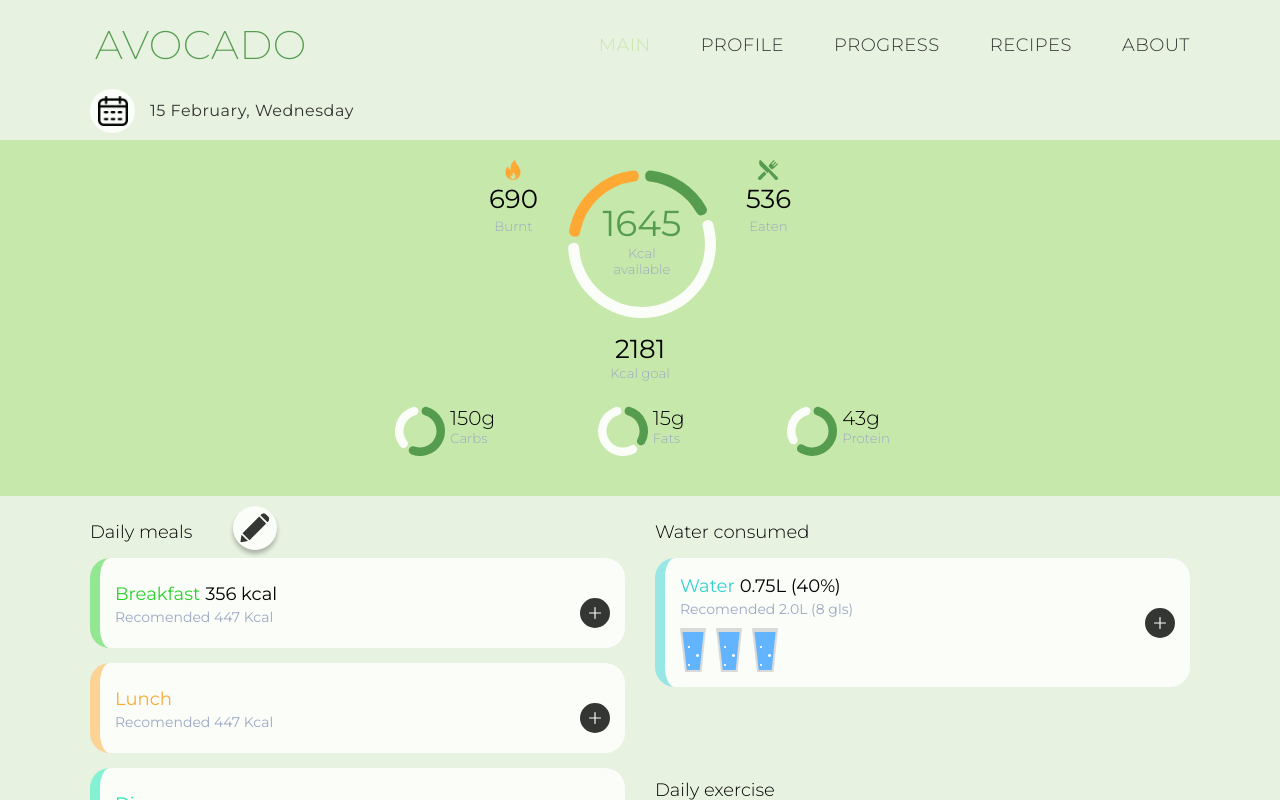
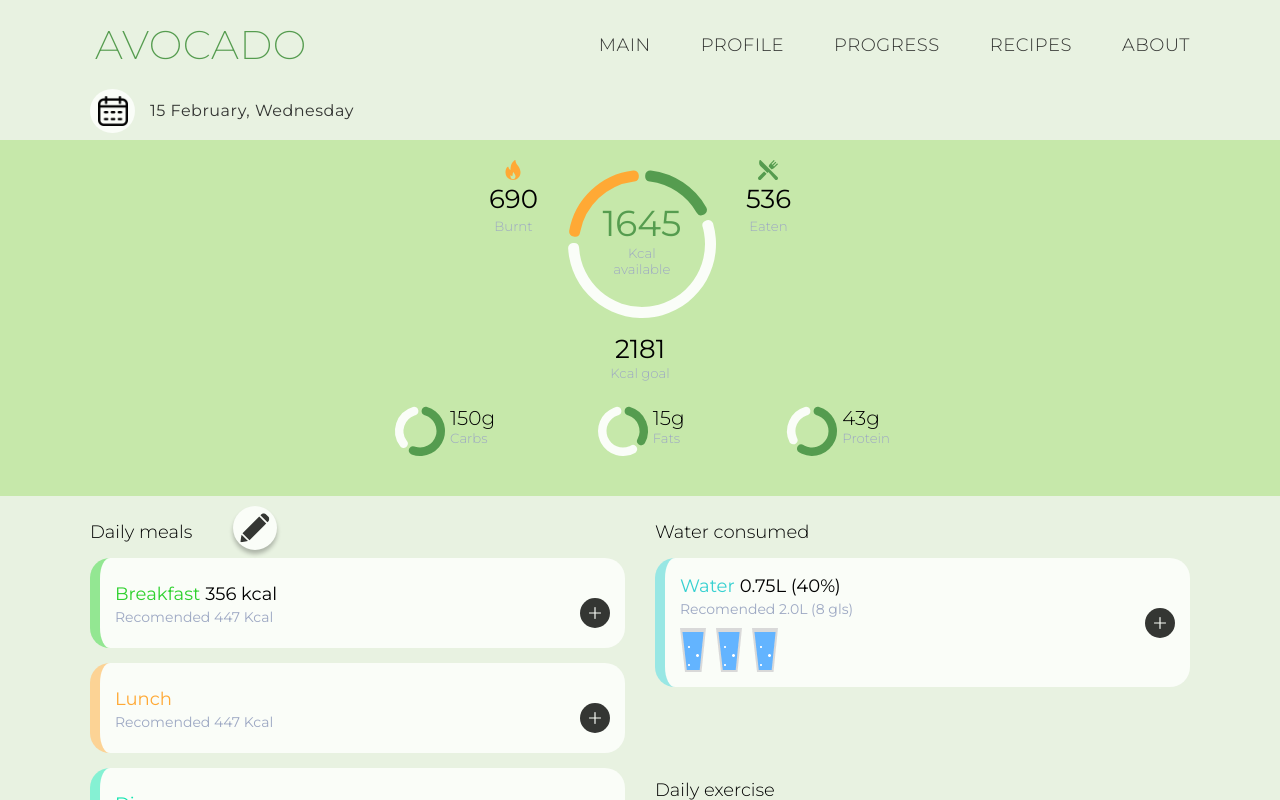
Before and after one commit to mitjasha/avocado, a React (Create React App) app: page /main in a window 1280 px wide. In both pictures the pointer is over the item "MAIN". Shown: the top 800 px of the page. Built offline with nearby package versions, Linux system fonts and the light colour scheme.

Commit message:
fix: fix header hover

```diff
--- a/src/components/NavComponent/NavComponent.scss
+++ b/src/components/NavComponent/NavComponent.scss
@@ -22,11 +22,13 @@
     &__item {
       cursor: pointer;
       padding-left: 30px;
+      font-weight: 300;
       text-transform: uppercase;
-    }
 
-    &__link {
-      font-weight: 300;
+      &:hover {
+        color: $dark-green;
+        transition: 0.4s all ease;
+      }
     }
   }
 
--- a/src/containers/RegFormScreen/RegFormScreen.scss
+++ b/src/containers/RegFormScreen/RegFormScreen.scss
@@ -96,13 +96,13 @@
   width: 100%;
   text-align: center;
   color: $dark-green;
-}
 
-a {
-  font-weight: 600;
+  & a {
+    font-weight: 600;
 
-  &:hover {
-    color: $middle-green;
-    transition: 0.4s all ease;
+    &:hover {
+      color: $middle-green;
+      transition: 0.4s all ease;
+    }
   }
 }
```
